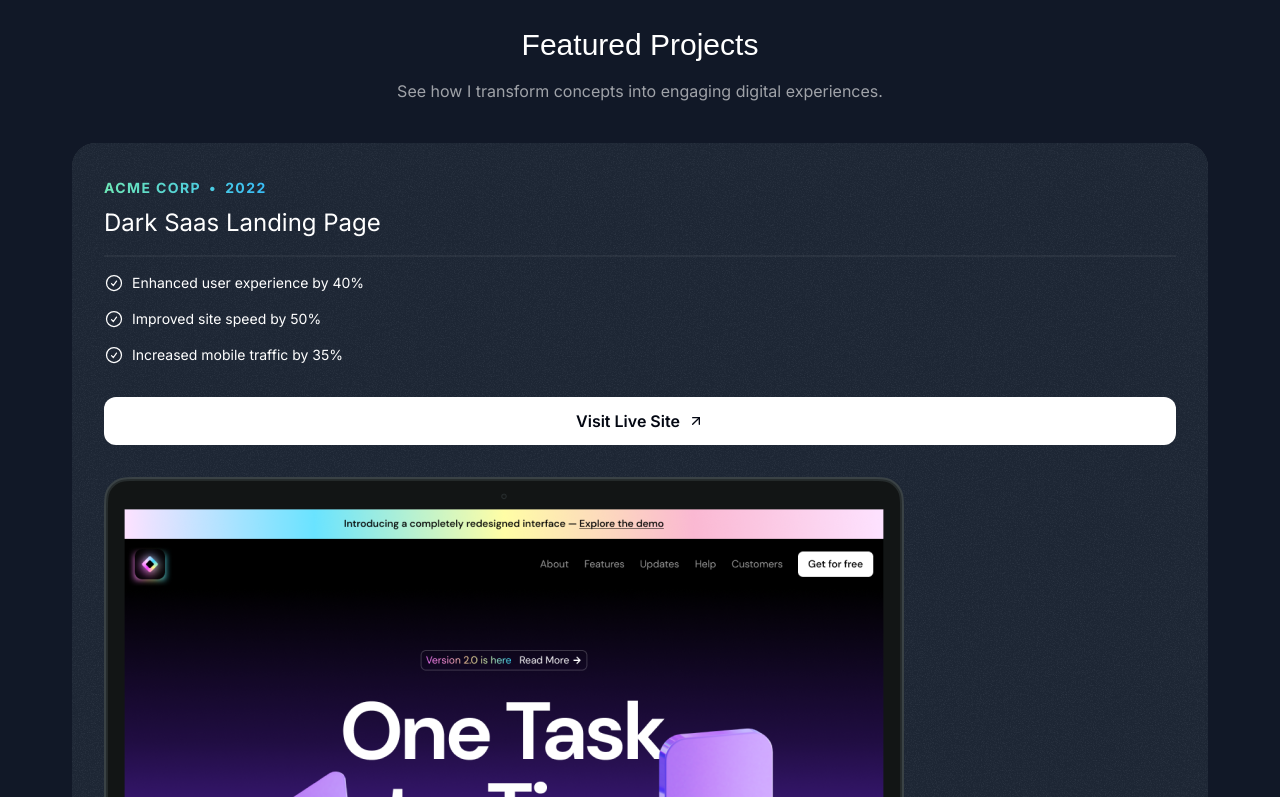
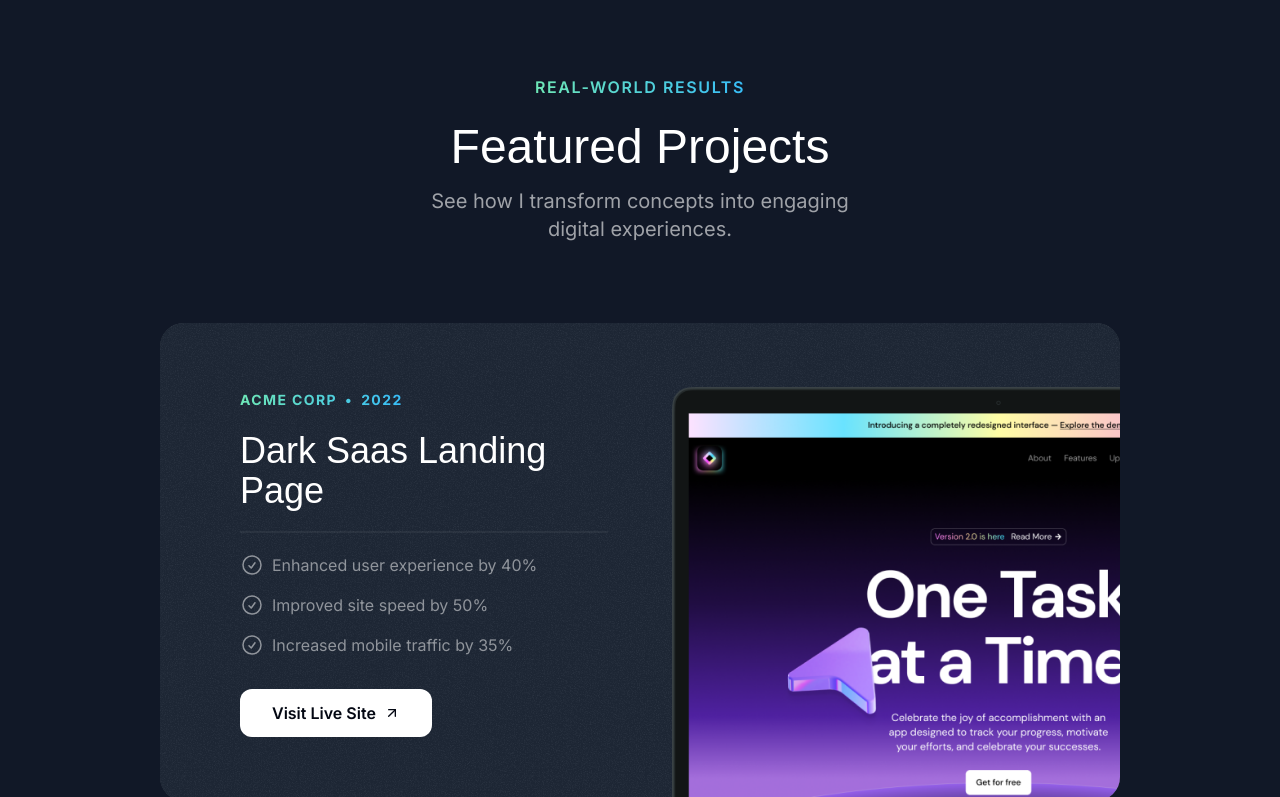
Before and after one commit to IlianaPinto/Iliana-portfolio, a Next.js app: page / in a window 1280 px wide. Shown: the part 943-1740 px from the top of the page. Built offline with nearby package versions, Linux system fonts and the light colour scheme; a web font is replaced by a local one.

Commit message:
projects section finished

```diff
--- a/src/app/globals.css
+++ b/src/app/globals.css
@@ -11,3 +11,9 @@
     @apply absolute inset-0 border-2 top-1/2 left-1/2 -translate-x-1/2 -translate-y-1/2 rounded-full border-emerald-300/5 shadow-[0_0_80px_insert] shadow-emerald-300/5;
   }
 }
+
+@layer utilities {
+  .container {
+    @apply lg:max-w-5xl;
+  }
+}
--- a/src/sections/Projects.tsx
+++ b/src/sections/Projects.tsx
@@ -47,7 +47,7 @@
 
 export const ProjectsSection = () => {
   return (
-    <section className="pb-16">
+    <section className="pb-16 mt-24">
       <div className="container">
         <div className="flex justify-center">
           <p
@@ -58,25 +58,28 @@
             Real-world Results
           </p>
         </div>
-        <h2 className="font-serif text-3xl text-center mt-6">
+        <h2 className="font-serif text-3xl md:text-5xl text-center mt-6">
           Featured Projects
         </h2>
-        <p className="text-center text-white/60 mt-4">
+        <p className="text-center md:text-lg lg:text-xl text-white/60 mt-4 max-w-md mx-auto">
           See how I transform concepts into engaging digital experiences.
         </p>
-        <div className="flex flex-col mt-10 gap-20">
+        <div className="flex flex-col mt-10 md:mt-20 gap-20">
           {portfolioProjects.map((project) => (
             <div
               key={project.title}
               className="bg-gray-800 rounded-3xl relative z-0 overflow-hidden
               after:z-10 after:absolute after:inset-0 after:outline-2
               after:outline after:-outline-ofset-2 after:rounded-3xl
-              after:outline-white/20 px-8 pt-8"
+              after:outline-white/20 px-8 pt-8 md:pt-12 md:px-10
+              lg:pt-16 lg:px-20 after:pointer-events-none"
             >
               <div
                 className="absolute inset-0 -z-10 opacity-5"
                 style={{ backgroundImage: `url(${grainImage.src})` }}
               ></div>
+              <div className="lg:grid lg:grid-cols-2 lg:gap-16">
+                <div className="lg:pb-16">
                   <div
                     className="bg-gradient-to-r from-emerald-300 gap-2
                 text-transparent bg-clip-text to-sky-300 to-sky-400 inline-flex
@@ -86,34 +89,42 @@
                     <span>&bull;</span>
                     <span>{project.year}</span>
                   </div>
-              <h3 className="font'serif text-2xl mt-2">{project.title}</h3>
-              <hr className="border-t-2 border-white/5 mt-4" />
-              <ul className="flex flex-col gap-4 mt-4">
+                  <h3 className="font-serif text-2xl mt-2 md:mt-5 md:text-4xl">
+                    {project.title}
+                  </h3>
+                  <hr className="border-t-2 border-white/5 mt-4 md:mt-5" />
+                  <ul className="flex flex-col gap-4 mt-4 md:mt-5">
                     {project.results.map((result) => (
                       <li
-                    className="flex gap-2 text-sm text-white-50"
+                        className="flex gap-2 text-sm md:text-base text-white/50"
                         key={result.title}
                       >
-                    <CheckCircleIcon className="size-5" />
+                        <CheckCircleIcon className="size-5 md:size-6" />
                         <span>{result.title}</span>
                       </li>
                     ))}
                   </ul>
                   <a href={project.link}>
                     <button
-                  className="bg-white text-gray-950 h-12 w-full
-                rounded-xl font-semibold inline-flex items-center
+                      className="bg-white text-gray-950 h-12 w-full md:w-auto
+                rounded-xl font-semibold inline-flex items-center px-8
                 justify-center gap-2 mt-8"
                     >
                       <span>Visit Live Site</span>
                       <ArrowRightIcon className="size-4" />
                     </button>
                   </a>
+                </div>
+                <div className="relative">
                   <Image
                     src={project.image}
                     alt={project.title}
-                className="mt-8 -mb-4"
+                    className="mt-8 -mb-4 md:-mb-0 lg:mt-0
+                    lg:mt-0 lg:absolute lg:h-full lg:w-auto
+                    lg:max-w-none"
                   />
+                </div>
+              </div>
             </div>
           ))}
         </div>
```
Lines whose indentation alone changed are shown as unchanged.
